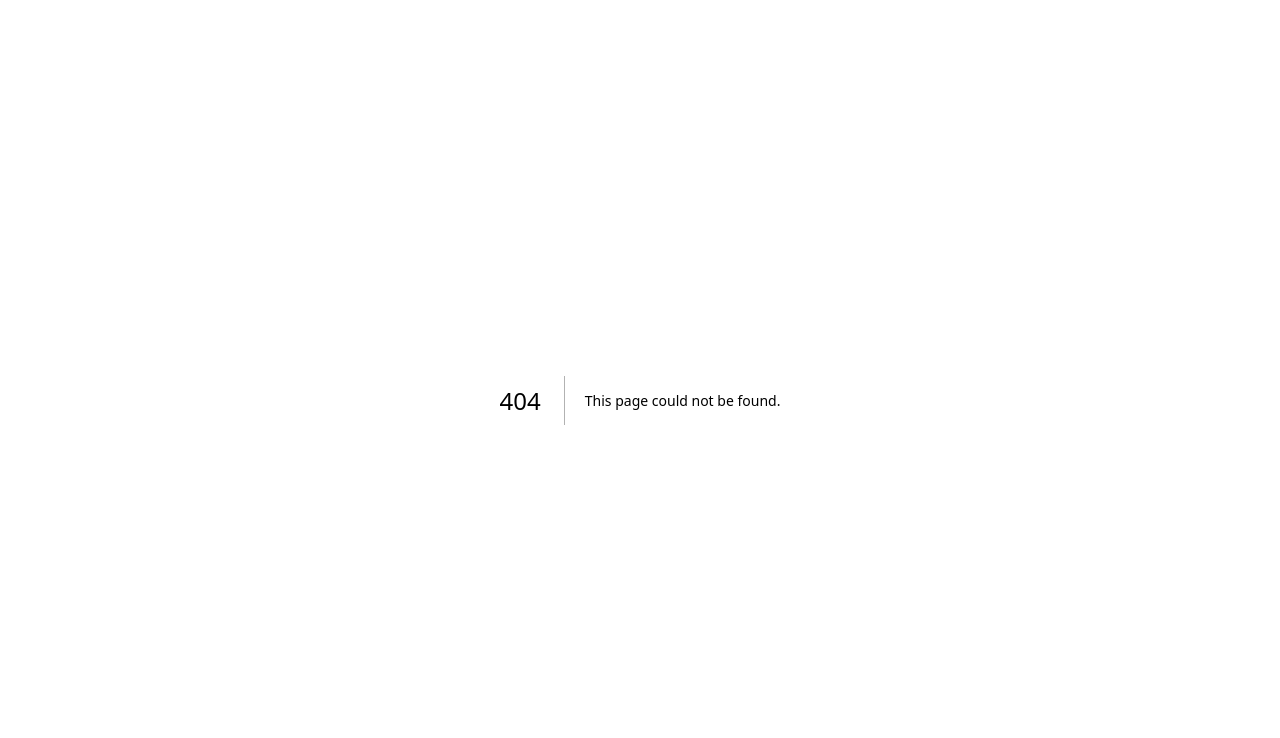
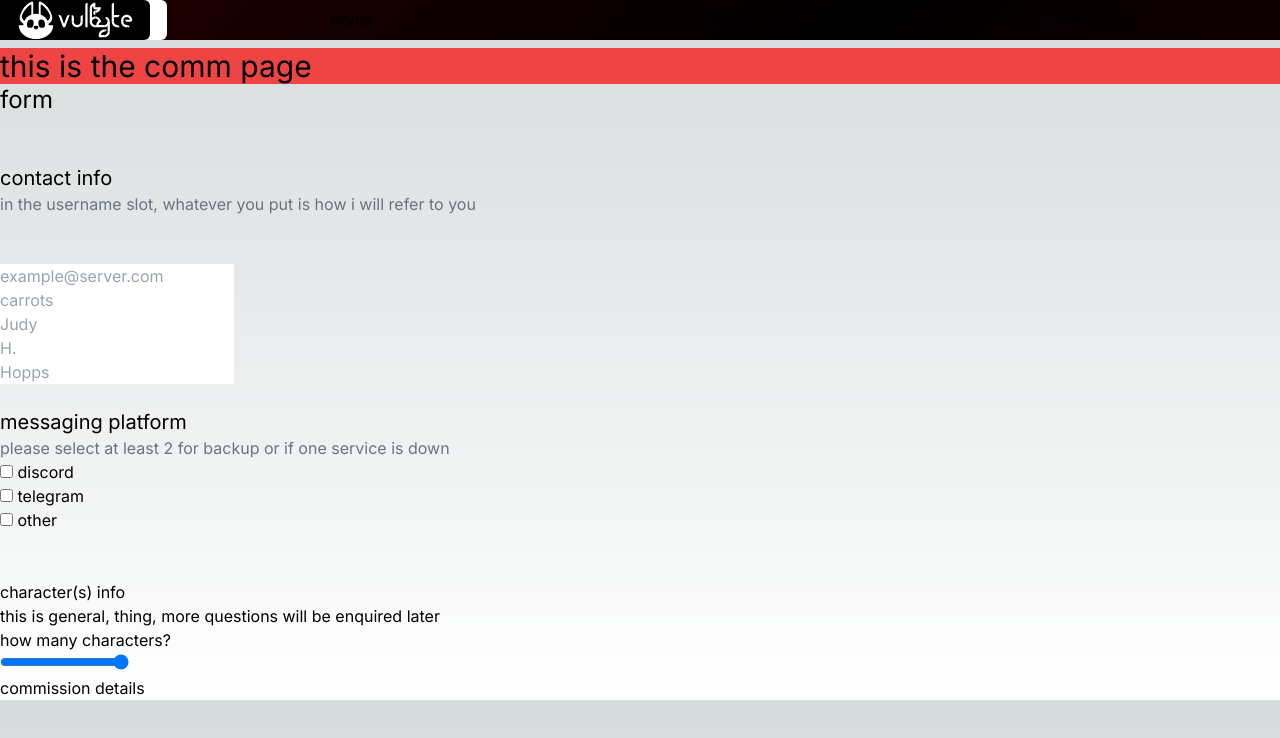
Before and after one commit to bubbshalub/bubbshalubDotCom, a Next.js app: page /commStuff in a window 1280 px wide. Before the commit this address had no page. Shown: the top 738 px of the page. Built offline with nearby package versions, Linux system fonts and the light colour scheme; no server answers.

Commit message:
broke ground on the commission page

```diff
--- /dev/null
+++ b/app/commStuff/page.tsx
@@ -0,0 +1,84 @@
+import Navbar from "@/components/navbar";
+
+export default function CommStuff() {
+  return (
+    <div>
+      <Navbar />
+      <br />
+      <br />
+
+      <h1 className="bg-red-500 text-3xl">this is the comm page</h1>
+
+      <h2 className="text-2xl"> form </h2>
+
+      <br />
+      <br />
+
+      <div>
+        <h3 className="text-xl"> contact info </h3>
+        <div>
+          <h6 className="text-gray-500">
+            {" "}
+            in the username slot, whatever you put is how i will refer to you{" "}
+          </h6>
+          <br />
+          <br />
+
+          <input type="email" placeholder="example@server.com" />
+          <br />
+          <input type="text" placeholder="carrots" />
+          <br />
+          <input type="text" placeholder="Judy" />
+          <br />
+          <input type="text" placeholder="H." />
+          <br />
+          <input type="text" placeholder="Hopps" />
+          <br />
+          <br />
+        </div>
+
+        <h3 className="text-xl"> messaging platform </h3>
+        <div>
+          <h6 className="text-gray-500">
+            please select at least 2 for backup or if one service is down
+          </h6>
+          <form id="messaging platform">
+            <input type="checkbox" value="discord" />
+            <label for="discord"> discord </label>
+            <br />
+            <input type="checkbox" value="telegram" />
+            <label for="telegram"> telegram </label>
+            <br />
+            <input type="checkbox" value="other" />
+            <label for="other"> other </label>
+            <br />
+          </form>
+          <br />
+          <br />
+        </div>
+
+        <h3> character(s) info</h3>
+        <div>
+          <h6>
+            {" "}
+            this is general, thing, more questions will be enquired later{" "}
+          </h6>
+          <div>
+            <p> how many characters? </p>
+            <input type="range" min="0" max="10" />
+          </div>
+        </div>
+      </div>
+
+      <div>
+        <h3> commission details</h3>
+      </div>
+      <div></div>
+      <div></div>
+      <div></div>
+      <div></div>
+      <div></div>
+      <div></div>
+    </div>
+  );
+}
```
